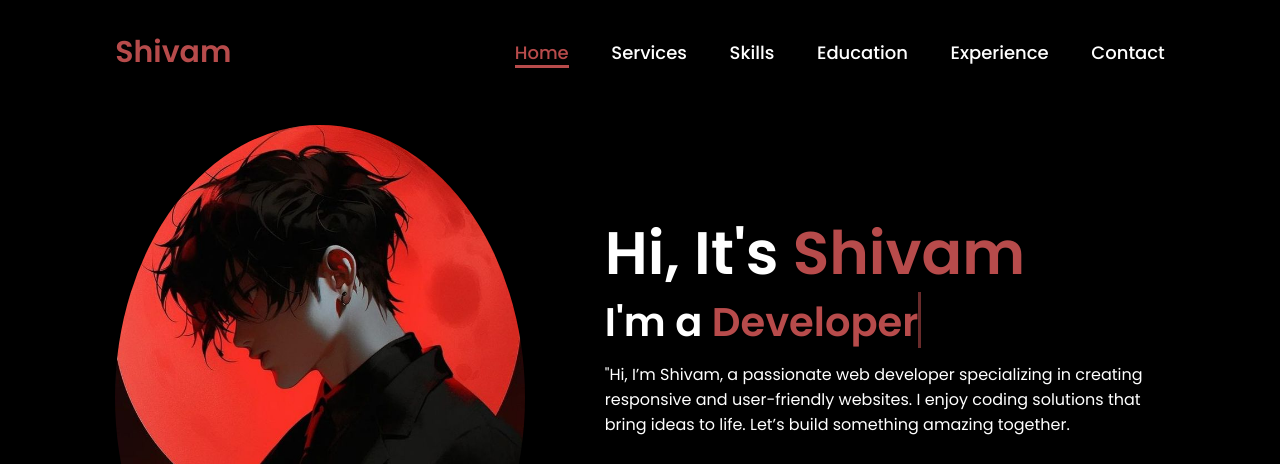
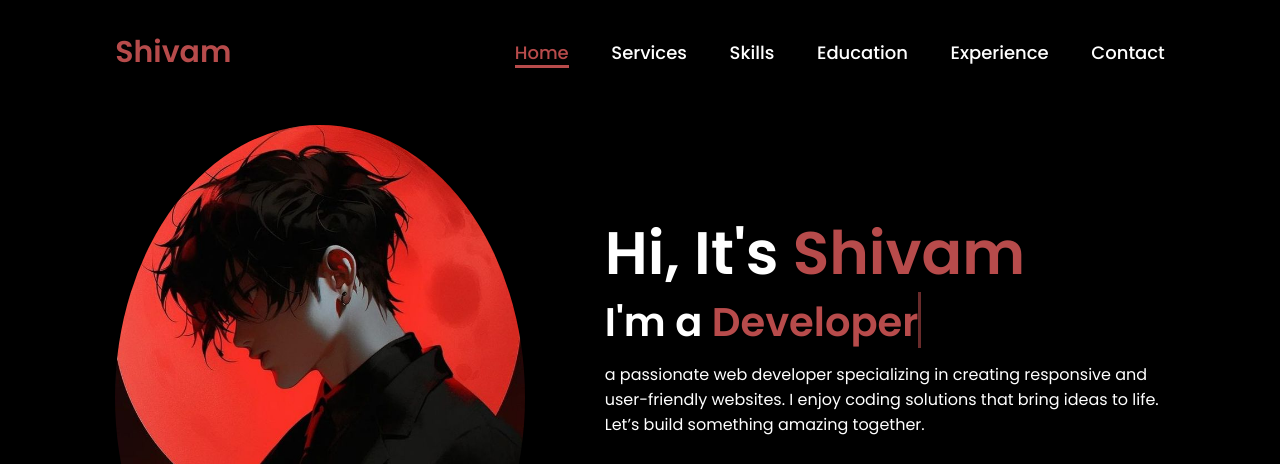
Before and after one commit to Shivamop8/shivam, a plain HTML site: page index.html in a window 1280 px wide. Shown: the top 464 px of the page. Drawn offline with Linux system fonts and the light colour scheme.

Commit message:
index.html

```diff
--- a/index.html
+++ b/index.html
@@ -28,7 +28,7 @@
         <div class="home-content">
             <h1>Hi, It's <span>Shivam</span></h1>
             <h3 class="typing-text">I'm a <span></span></h3>
-            <p> "Hi, I’m Shivam, a passionate web developer specializing in creating responsive and user-friendly websites. I enjoy coding solutions that bring ideas to life. Let’s build something amazing together.</p>
+            <p> a passionate web developer specializing in creating responsive and user-friendly websites. I enjoy coding solutions that bring ideas to life. Let’s build something amazing together.</p>
             <div class="social-icons">
                 <a href="#"><i class="fa-brands fa-linkedin"></i></a>
                 <a href="#"><i class="fa-brands fa-github"></i></a>
```
